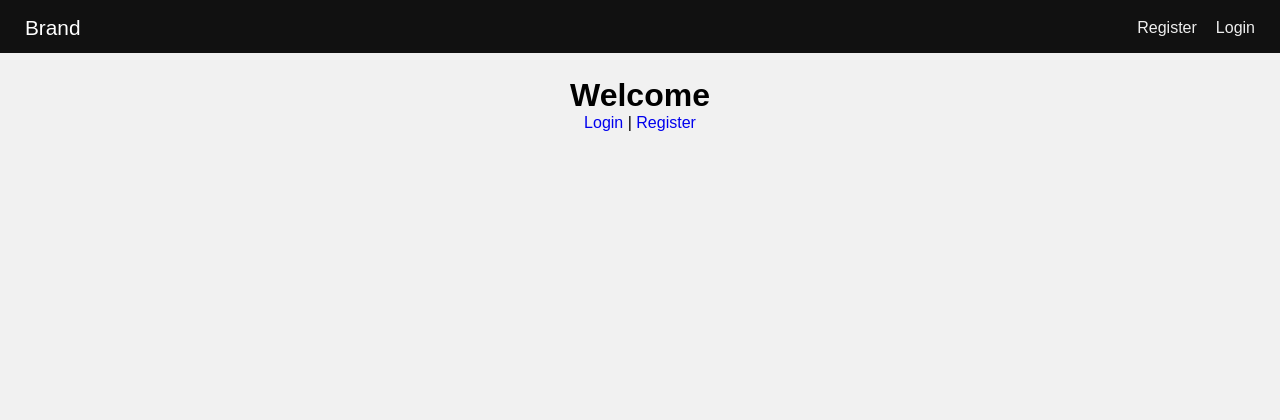
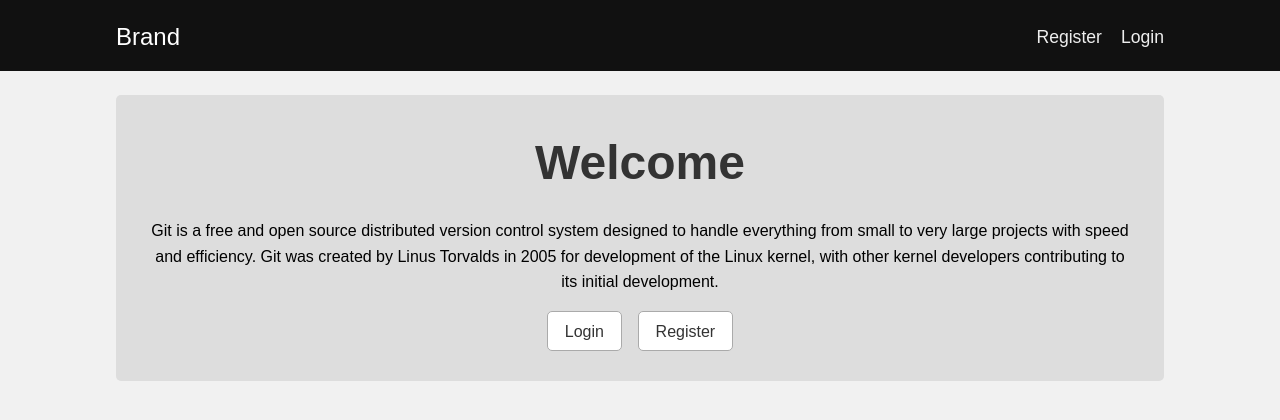
Before and after one commit to smutech/myfirstapp, a plain HTML site: page index.html in a window 1280 px wide. Drawn offline with Linux system fonts and the light colour scheme.

Commit message:
updated ui

```diff
--- a/css/style.css
+++ b/css/style.css
@@ -8,10 +8,11 @@
 body {
   font-family: Arial, Helvetica, sans-serif;
   background-color: #f1f1f1;
-  display: flex;
+  line-height: 1.6;
+  /* display: flex;
   flex-direction: column;
   align-items: center;
-  justify-content: center;
+  justify-content: center; */
 }
 
 a {
@@ -27,13 +28,131 @@ ul {
 li {}
 
 
+/* UTILITIES START */
+.text-center {
+  text-align: center;
+}
+
+.mt-1 {
+  margin-top: .7rem;
+}
+
+.mt-2 {
+  margin-top: 1rem;
+}
+
+.mt-3 {
+  margin-top: 1.5rem;
+}
+
+.mt-4 {
+  margin-top: 1.9rem;
+}
+
+.mt-5 {
+  margin-top: 2.3rem;
+}
+
+.mr-1 {
+  margin-right: .7rem;
+}
+
+.ml-1 {
+  margin-left: .7rem;
+}
+/* UTILITIES END */
+
+
+/* CONTAINER START */
+.container {
+  margin: 0 auto;
+  padding: 0 1rem;
+}
+
+@media (min-width: 360px) {
+  .container {
+    max-width: 100%;
+  }
+}
+
+@media (min-width: 480px) {
+  .container {
+    max-width: 100%;
+  }
+}
+
+@media (min-width: 720px) {
+  .container {
+    width: 720px;
+    max-width: 100%;
+  }
+}
+
+@media (min-width: 960px) {
+  .container {
+    width: 840px;
+    max-width: 100%;
+  }
+}
+
+@media (min-width: 1080px) {
+  .container {
+    width: 1080px;
+    max-width: 100%;
+  }
+}
+/* CONTAINER END */
+
+
+/* JUMBOTRON START */
+.jumbotron {
+  background-color: #dddddd;
+  padding: 30px 35px;
+  border-radius: 5px;
+}
+
+.jumbotron h1 {
+  color: #333333;
+  font-size: 3rem;
+  margin-bottom: 1rem;
+}
+
+.jumbotron p {
+  margin-top: 1rem;
+}
+/* JUMBOTRON END */
+
+
+/* BUTTON START */
+.btn {
+  background-color: #ffffff;
+  color: #333333;
+  display: inline-block;
+  padding: 7px 17px 6px 17px;
+  border: 1px solid #aaaaaa;
+  border-radius: 5px;
+}
+
+.btn:hover {
+  background-color: #f5f5f5;
+  color: #333333;
+}
+/* BUTTON END */
+
+
 /* HEADER START */
 header {
   background-color: #111111;
   width: 100%;
-  padding: 0 25px;
+  /* padding: 0 25px; */
   /* padding: 15px 25px 13px 25px; */
   margin-bottom: 1.5rem;
+  /* display: flex;
+  align-items: center;
+  justify-content: space-between; */
+}
+
+header .container {
   display: flex;
   align-items: center;
   justify-content: space-between;
@@ -41,7 +160,8 @@ header {
 
 header .logo {
   color: #ffffff;
-  font-size: 1.3rem;
+  font-size: 1.5rem;
+  font-weight: lighter;
   display: block;
   padding-top: 3px;
 }
@@ -53,9 +173,11 @@ header nav ul {
 
 header nav ul li a {
   color: #eeeeee;
+  font-size: 1.1rem;
+  font-weight: lighter;
   display: block;
   margin-left: 19px;
-  padding: 19px 0 16px 0;
+  padding: 23px 0 20px 0;
 }
 
 header nav ul li a:hover {
@@ -70,6 +192,7 @@ form {
   background-color: #ffffff;
   width: 290px;
   max-width: 100%;
+  margin: auto;
   padding: 1.5rem 1rem 0rem 1rem;
   border: 1px solid #dddddd;
   border-radius: 3px;
--- a/index.html
+++ b/index.html
@@ -8,6 +8,7 @@
 </head>
 <body>
   <header>
+    <div class="container">
       <a href="/" class="logo">Brand</a>
 
       <nav class="right-nav">
@@ -16,13 +17,23 @@
           <li><a href="login.html">Login</a></li>
         </ul>
       </nav>
+    </div>
   </header>
 
+  <div class="container">
+    <div class="jumbotron text-center">
       <h1>Welcome</h1>
 
       <p>
-    <a href="login.html">Login</a> |
-    <a href="register.html">Register</a>
+        Git is a free and open source distributed version control system designed to handle everything from small to very large projects with speed and efficiency.
+        Git was created by Linus Torvalds in 2005 for development of the Linux kernel, with other kernel developers contributing to its initial development.
       </p>
+
+      <p class="mt-5">
+        <a href="login.html" class="btn">Login</a>
+        <a href="register.html" class="btn ml-1">Register</a>
+      </p>
+    </div>
+  </div>
 </body>
 </html>
```
Also changed, not shown: login.html (+4 -0 lines), register.html (+4 -0 lines). Lines whose indentation alone changed are shown as unchanged.
